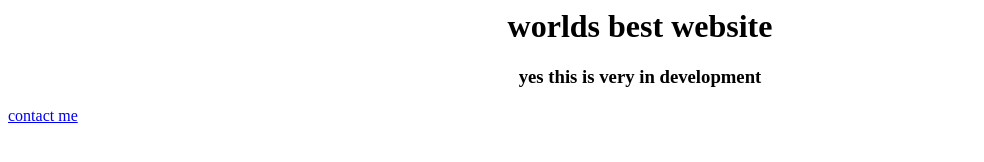
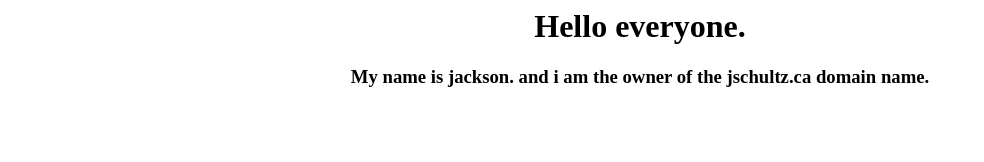
Before and after one commit to 8D1/jschultzca, a plain HTML site: page index.html in a window 1280 px wide. Shown: the whole page, without its empty margins (0-984 px from the left). Drawn offline with Linux system fonts and the light colour scheme.

Commit message:
Update index.html

```diff
--- a/index.html
+++ b/index.html
@@ -1,4 +1,3 @@
 <title>Jschultz.ca</title>
-<div style="text-align: center;"><h1>worlds best website</h1></div>
-<div style="text-align: center;"><h3>yes this is very in development</h3></div>
-<a href=index.html>contact me</a>
+<div style="text-align: center;"><h1>Hello everyone.</h1></div>
+<div style="text-align: center;"><h3>My name is jackson. and i am the owner of the jschultz.ca domain name.</h3></div>
```
